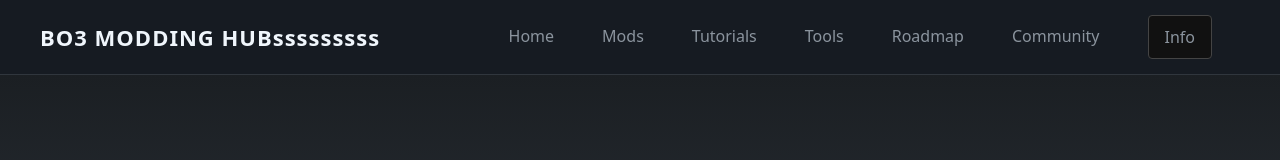
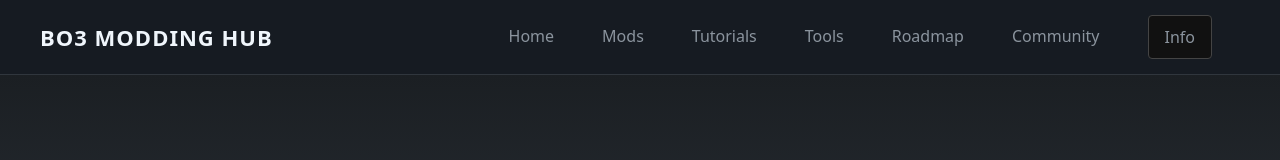
Before and after one commit to joshuastockton93-cpu/newbo3moddingwebsite, a website: page index.html in a window 1280 px wide. Shown: the top 160 px of the page. Drawn offline with Linux system fonts and the light colour scheme; no server answers.

Commit message:
fixed html

```diff
--- a/index.html
+++ b/index.html
@@ -9,7 +9,7 @@
 <body>
 
     <header>
-        <div class="logo">BO3 MODDING HUBsssssssss</div>
+        <div class="logo">BO3 MODDING HUB</div>
 
         <nav class="main-nav">
             <a href="index.html">Home</a>
```
